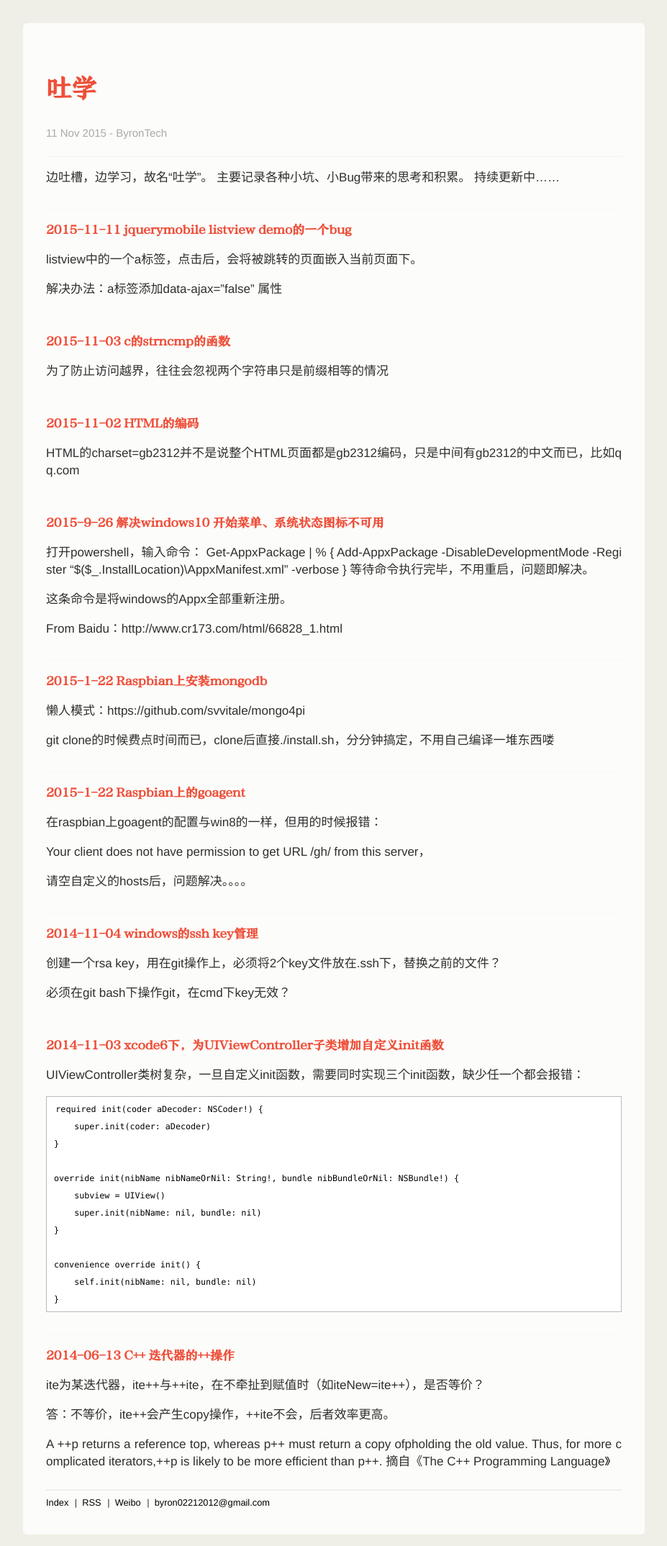
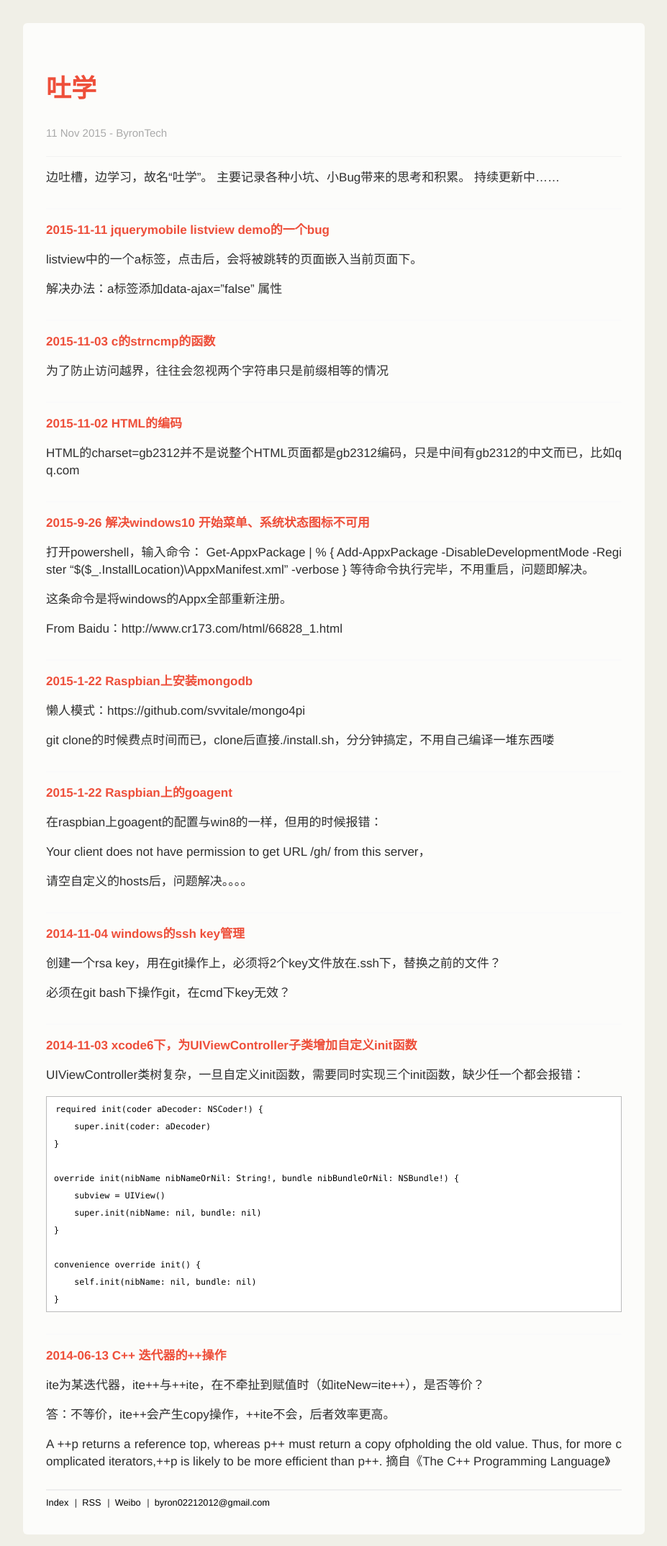
Before and after one commit to byron90/byron90.github.io, a Jekyll site: the page htmls/tu.html, which Jekyll copies as it is, in a window 1280 px wide. Shown: the whole page at 72% size, without its empty margins (176-1103 px from the left). Built offline with Jekyll 4.4.1, drawn with Linux system fonts in a browser that asks for light colours; comment, search, counter and statistics services are not loaded.

Commit message:
update: modify font

```diff
--- a/css/linux-im.css
+++ b/css/linux-im.css
@@ -42,7 +42,6 @@ hr {
 }
 
 .title a{
-    font-family: 'FZYanSongS';
     color: #EE4F3A;
     text-decoration: none;
     font-size: 50px;
@@ -113,7 +112,6 @@ a {
 }
 
 #post h1,h2,h3 {
-    font-family: 'FZYanSongS';
     font-size: 35px;
     word-break: break-all;
     line-height: 1.5;
@@ -200,5 +198,4 @@ blockquote {
 
 strong {
   color: #EE4F3A;
-  font-family: 'FZYanSongS';
 }
```
